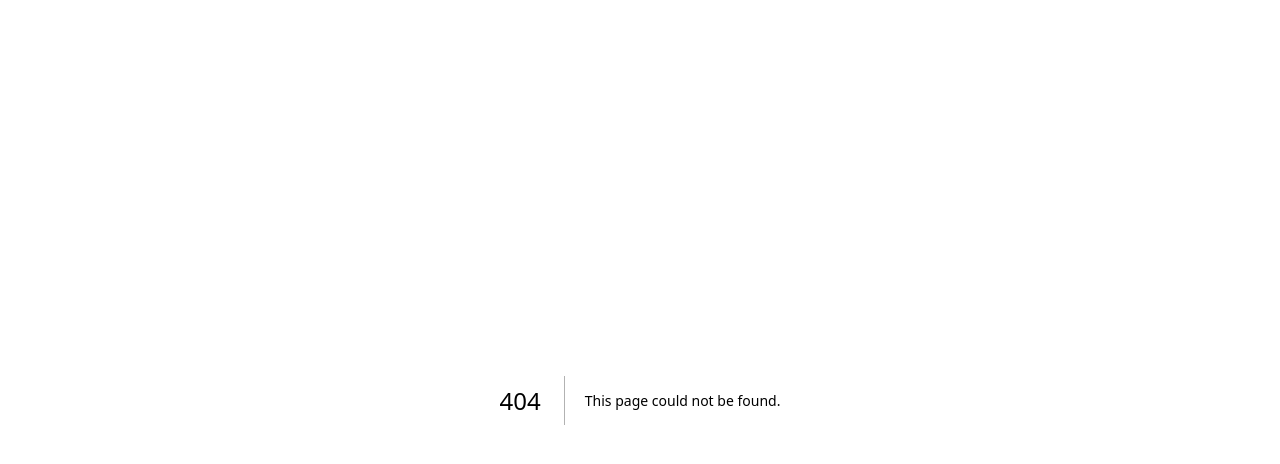
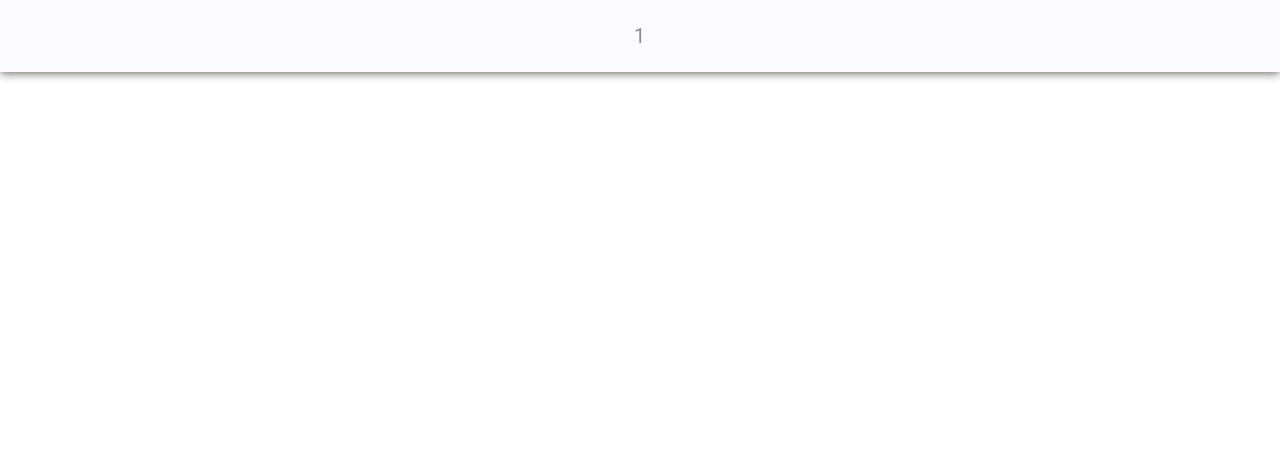
Before and after one commit to thomasweigert91/capstoneproject, a Next.js app: page /doneworkout/1 in a window 1280 px wide. Before the commit this address had no page. Shown: the top 464 px of the page. Built offline with nearby package versions, Linux system fonts and the light colour scheme.

Commit message:
bugfixes

```diff
--- a/components/Buttons/AddSetButton.js
+++ b/components/Buttons/AddSetButton.js
@@ -4,7 +4,6 @@ import {Icon} from "@iconify/react";
 
 export const AddSetButton = ({onClick}) => {
   return (
-    <>
     <AddButton onClick={onClick}>
       <Icon
         icon="material-symbols:add"
@@ -15,7 +14,6 @@ export const AddSetButton = ({onClick}) => {
       />
       Add Set
     </AddButton>
-    </>
   );
 };
 
--- a/components/Home/DoneWorkout/DoneWorkout.js
+++ b/components/Home/DoneWorkout/DoneWorkout.js
@@ -17,7 +17,7 @@ const DoneWorkout = ({doneworkout}) => {
         </StatsContainer>
       </DoneWorkoutStatsContainer>
       <Link
-        href={`/doneworkouts/${doneworkout.id}`}
+        href={`/doneworkout/${doneworkout.id}`}
         style={{textDecoration: "none"}}
       >
         <MoreDetailsButton>Show more details</MoreDetailsButton>
--- a/components/Routines/RoutinesHeader.js
+++ b/components/Routines/RoutinesHeader.js
@@ -12,7 +12,7 @@ const HeaderContainer = styled.section`
   width: 100%;
   background-color: #fcfbff;
   height: 4.5rem;
-  position: absolute;
+  position: fixed;
   box-shadow: 0px 0px 10px #463f3a;
   top: 0;
   display: flex;
@@ -20,7 +20,7 @@ const HeaderContainer = styled.section`
   justify-content: space-around;
 `;
 
-const SiteTitle = styled.h2`
+export const SiteTitle = styled.h2`
   color: #8a878e;
   font-weight: 400;
   font-size: 1.25rem;
--- a/pages/create.js
+++ b/pages/create.js
@@ -33,7 +33,7 @@ const Create = () => {
   return (
     <>
       <CreateHeader
-        handleSave={handleSave}
+        onSave={handleSave}
         selectedExercises={selectedExercises}
         handleWorkoutNameChange={handleWorkoutNameChange}
       />
--- /dev/null
+++ b/pages/doneworkout/[id].js
@@ -0,0 +1,19 @@
+import React from "react";
+import {HeaderContainer} from "../../components/Home/HomeHeader";
+import {SiteTitle} from "../../components/Routines/RoutinesHeader";
+import {useRouter} from "next/router";
+
+const DoneWorkout = () => {
+  const router = useRouter();
+  const {id} = router.query;
+
+  return (
+    <>
+      <HeaderContainer>
+        <SiteTitle>{id}</SiteTitle>
+      </HeaderContainer>
+    </>
+  );
+};
+
+export default DoneWorkout;
--- a/pages/exercise/[id].js
+++ b/pages/exercise/[id].js
@@ -13,13 +13,18 @@ const Exercise = () => {
 
   useEffect(() => {
     const fetchExercisesData = async () => {
+      try {
         const exerciseDbUrl = "https://exercisedb.p.rapidapi.com";
         const exerciseDetailData = await fetchData(
           `${exerciseDbUrl}/exercises/exercise/${id}`,
           exerciseOptions
         );
         setExerciseDetail(exerciseDetailData);
+      } catch (error) {
+        console.error(error);
+      }
     };
+
     fetchExercisesData();
   }, [id]);
 
--- a/pages/routines.js
+++ b/pages/routines.js
@@ -1,7 +1,7 @@
 import Navigation from "../components/Navigation";
 import RoutinesContainer from "../components/Routines/RoutinesContainer";
 import {WorkoutHeader} from "../components/Routines/RoutinesHeader";
-const routines = () => {
+const Routines = () => {
   return (
     <>
       <WorkoutHeader />
@@ -11,4 +11,4 @@ const routines = () => {
   );
 };
 
-export default routines;
+export default Routines;
--- a/pages/workouts/[id].js
+++ b/pages/workouts/[id].js
@@ -9,9 +9,6 @@ import useLocalStorage from "../../components/Utils/useLocalStorage";
 
 const Workout = () => {
   const [singleWorkout, setSingleWorkout] = useLocalStorage("workout", []);
-  /*const [exercises, setExercises] = useState(
-    JSON.parse(localStorage.getItem("workout")).exercises
-  );*/
 
   const [exercises, setExercises] = useState([]);
 
```
Also changed, not shown: components/Create/CreateContainer.js (+9 -6 lines), pages/doneworkouts/[id].js (deleted, +0 -12 lines). Lines whose indentation alone changed are shown as unchanged.
